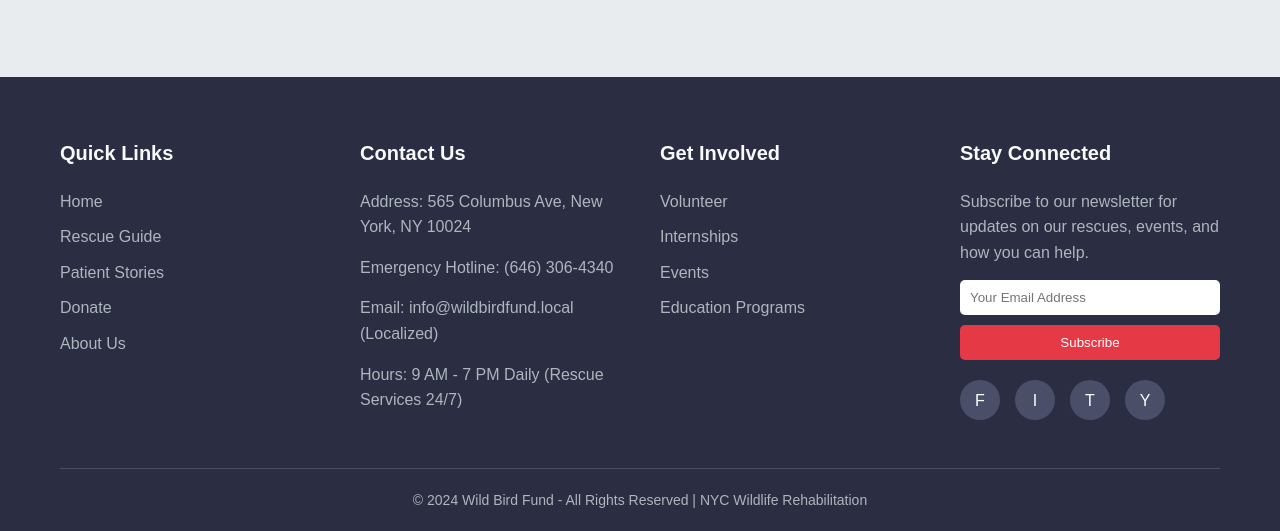
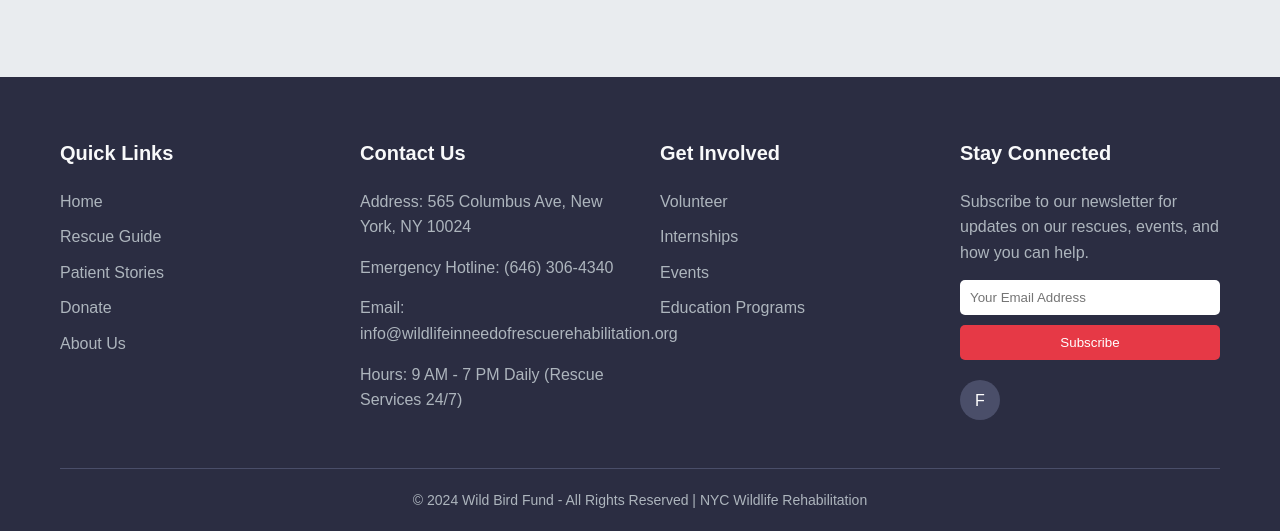
Before and after one commit to weilobeshk083-star/web2, a plain HTML site: page index.html in a window 1280 px wide. Shown: the part 4374-4905 px from the top of the page. Drawn offline with Linux system fonts and the light colour scheme.

Commit message:
Update index.html

```diff
--- a/index.html
+++ b/index.html
@@ -624,7 +624,7 @@
                     <h4>Contact Us</h4>
                     <p>Address: 565 Columbus Ave, New York, NY 10024</p>
                     <p>Emergency Hotline: (646) 306-4340</p>
-                    <p>Email: info@wildbirdfund.local (Localized)</p>
+                    <p>Email: info@wildlifeinneedofrescuerehabilitation.org</p>
                     <p>Hours: 9 AM - 7 PM Daily (Rescue Services 24/7)</p>
                 </div>
                 <div class="footer-column">
@@ -644,10 +644,11 @@
                         <button type="submit" style="background-color: #e63946; color: white; padding: 10px; border: none; border-radius: 5px; width: 100%; cursor: pointer;">Subscribe</button>
                     </form>
                     <div class="social-links">
-                        <a href="#facebook">F</a>
-                        <a href="#instagram">I</a>
-                        <a href="#twitter">T</a>
-                        <a href="#youtube">Y</a>
+                        <a href="
+https://www.facebook.com/p/WINORR-Wildlife-In-Need-of-Rescue-and-Rehabilitation-100067176764943/">F</a>
+
+
+
                     </div>
                 </div>
             </div>
```
